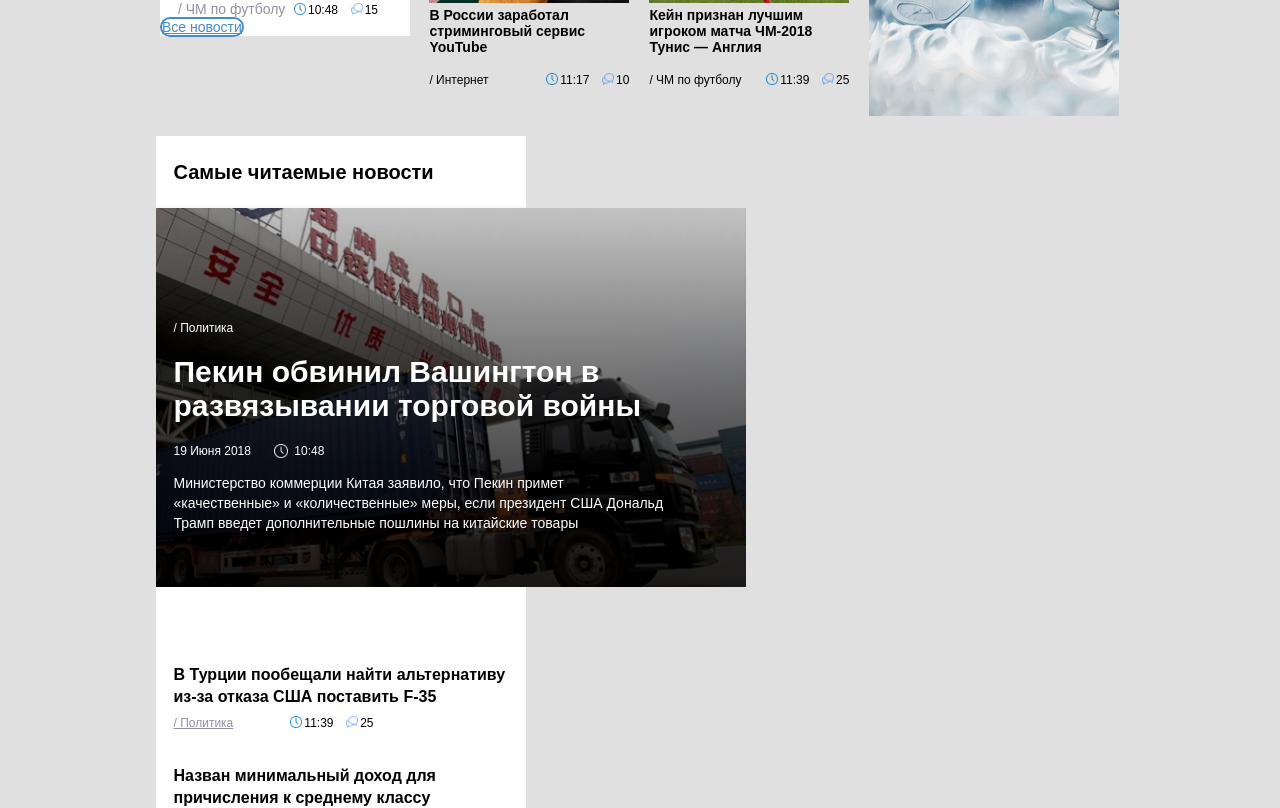
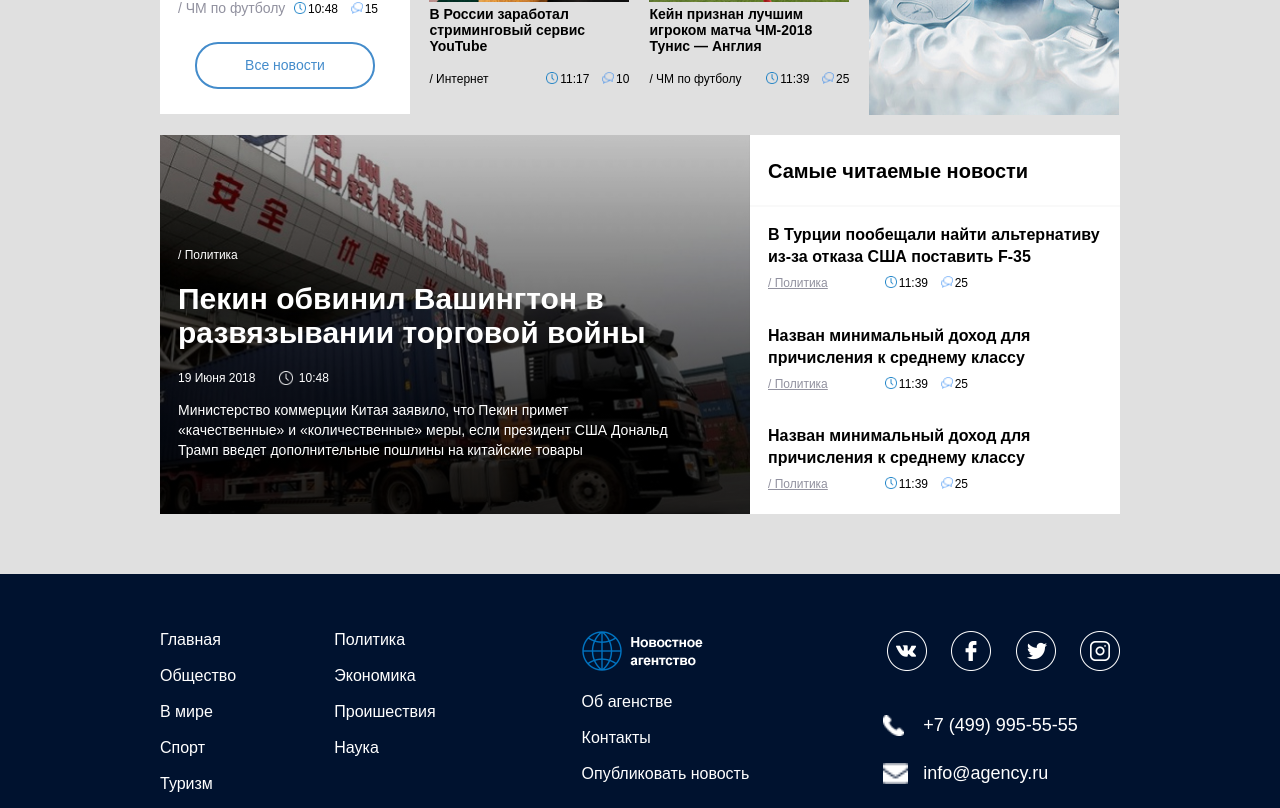
Before and after one commit to sib24bear/skillbox-homework, a plain HTML site: page web-layout-2.0/Homework 3/index.html in a window 1280 px wide. Shown: the part 960-1768 px from the top of the page. Drawn offline with Linux system fonts and the light colour scheme.

Commit message:
error correction  Homework 3 in 3-times

```diff
--- a/web-layout-2.0/Homework 3/index.html
+++ b/web-layout-2.0/Homework 3/index.html
@@ -19,14 +19,11 @@
       </div>
 
       <div class="fixed-container">
-        <div class="info-bar">
-          <a class="title-logo" href="#">
-            <img src="img/nav-logo.png" alt="globe-logo">
-          </a>
+        <a class="title-logo" href="#"></a>
 
         <a class="change-locate" href="#">Москва</a>
 
-          <time datetime="2019-06-19T12:30">19 июня, вторник
+        <time class="date-time" datetime="2019-06-19T12:30">19 июня, вторник
           <span class="time-icon">12:30</span>
         </time>
 
@@ -35,9 +32,8 @@
         <form id="searchForm" method="get" action="https://echo.htmlacademy.ru" enctype="text/plain" target="_blank">
           <input class="search-field" name="searchToSite" type="search" placeholder="Поиск по сайту">
 
-            <input class="search-btn" name="cursorPosition" type="submit" src="img/search.png" form="searchForm" aria-label="Поиск по сайту" alt="lens">
+          <input class="search-btn" name="cursorPosition" type="submit" form="searchForm" aria-label="Поиск по сайту">
         </form>
-        </div>
       </div>
 
       <nav class="fixed-container">
@@ -318,7 +314,7 @@
 
 
         <section class="top-news">
-          <h2 class="title-block">
+          <h2 class="title-block topnews-title">
             <a href="#">Самые читаемые новости</a>
           </h2>
 
@@ -344,7 +340,7 @@
               </footer>
           </article>
 
-          <ul class="news-list">
+          <ul class="news-list topnews-list">
             <li>
               <article class="top-news-item">
                 <h3>
@@ -441,9 +437,7 @@
         </nav>
 
         <div class="footer-about">
-            <a class="title-logo" href="#">
-              <img src="img/footer-logo.png" alt="globe-logo">
-            </a>
+            <a class="footer-logo" href="#"></a>
 
             <ul class="footer-menu-item">
                 <li>
@@ -463,26 +457,26 @@
         <div class="footer-contacts">
             <ul class="footer-social-item">
                 <li>
-                  <a class="footer-soc-btn" href="https://www.vk.com" aria-label="VK">.</a>
+                  <a class="footer-soc-btn vk" href="https://www.vk.com" aria-label="VK"></a>
                 </li>
 
                 <li>
-                  <a class="footer-soc-btn" href="https://www.facebook.com" aria-label="Facebook"</a>
+                  <a class="footer-soc-btn fb" href="https://www.facebook.com" aria-label="Facebook"></a>
                 </li>
 
                 <li>
-                  <a class="footer-soc-btn" href="https://www.twitter.com" aria-label="Twitter"></a>
+                  <a class="footer-soc-btn tw" href="https://www.twitter.com" aria-label="Twitter"></a>
                 </li>
 
                 <li>
-                  <a class="footer-nav-btn" href="https://www.instagram.com" aria-label="Instagram"></a>
+                  <a class="footer-soc-btn inst" href="https://www.instagram.com" aria-label="Instagram"></a>
                 </li>
               </ul>
 
               <div class="contacts-list">
-                <a href="tel:+74999955555">+7 (499) 995-55-55</a>
+                <a class="phone-icon" href="tel:+74999955555">+7 (499) 995-55-55</a>
 
-                <a href="mailto:info@agency.ru">info@agency.ru</a>
+                <a class="envelope-icon" href="mailto:info@agency.ru">info@agency.ru</a>
               </div>
           </div>
       </div>
--- a/web-layout-2.0/Homework 3/styles.css
+++ b/web-layout-2.0/Homework 3/styles.css
@@ -3,10 +3,11 @@ body {
 	margin: 0;
 	padding: 0;
 	min-width: 1000px;
-	font-family: Arial;
+	font-family: Arial, sans-serif;
 }
 
 main {
+	padding-bottom: 60px;
 	padding-top: 20px;
 	background-color: #f9f9f9;
 	background-image:linear-gradient(to bottom, rgba(0, 0, 0, 0.2) 0%, rgba(0, 0, 0, 0.1) 1%)
@@ -46,23 +47,23 @@ time {
   float:right;
 }
 
-.info-bar {
-	display: inline-block;
-	vertical-align: middle;
-	width: 100%;
-	margin-top: 40px;
-}
-
 .title-logo {
   display: inline-block;
+	width: 121px;
+	height: 40px;
+	margin-top: 40px;
 	margin-right: 40px;
+	background-image: url('img/nav-logo.png');
+	background-repeat: no-repeat;
 }
 
 .change-locate {
 	display: inline-block;
 	vertical-align: top;
+	margin-top: 50px;
 	margin-right: 20px;
-	padding: 12px 12px 3px 0;
+	padding-right: 12px;
+	padding-bottom: 3px;
 	text-decoration: none;
 	border-bottom: 2px dashed #448ccb;
 	font-size: 16px;
@@ -75,8 +76,7 @@ time {
 .date-time {
 	display: inline-block;
 	vertical-align: top;
-	margin: 0 20px;
-	padding: 12px 0;
+	margin: 50px 20px 0 20px;
 	font-size: 16px;
 	color: #91919f;
 	background: #fff;
@@ -91,7 +91,9 @@ time {
 }
 
 .weather {
-	margin-left: 20px;
+	display: inline-block;
+	vertical-align: top;
+	margin: 50px 20px 0 20px;
 	padding-left: 30px;
 	background-image: url('img/cloudy.png');
 	background-repeat: no-repeat;
@@ -101,6 +103,7 @@ time {
 #searchForm {
 	position: relative;
 	float:right;
+	margin-top: 35px;
 }
 
 .search-field {
@@ -119,7 +122,17 @@ time {
 	position: absolute;
 	top: 35%;
 	left: 90%;
+	width: 16px;
+	height: 16px;
+	padding-left: 16px;
 	outline:none;
+	border: none;
+	color: #ebebeb;
+	background-color: #ebebeb;
+	background-image: url('img/search.png');
+	background-repeat: no-repeat;
+	background-size: contain;
+	cursor: pointer;
 }
 
 .head-menu-item {
@@ -246,17 +259,19 @@ time {
 }
 
 .all-news-btn {
-	width: 150px;
-	height: 45px;
-	margin-top: 30px;
-	margin-bottom: 25px;
+	display: inline-block;
+	text-align: center;
+	width: 176px;
+	height: 43px;
+	line-height: 43px;
+	margin: 25px 0 25px 35px;
 	border: 2px solid #448ccb;
-	border-radius: 22.5px;
+	border-radius: 23px;
+	text-decoration: none;
 	font-size: 14px;
 	color: #448ccb;
 	background-color: inherit;
 	cursor: pointer;
-	outline: none;
 }
 
 .main-news {
@@ -363,12 +378,22 @@ img {
 	margin-bottom: 20px;
 }
 
+.top-news {
+	display: inline-block;
+	vertical-align: top;
+	background-color: #fff;
+}
+
+.topnews-title {
+	width: 334px;
+	float: right;
+}
+
 .title-top-news {
 	display: inline-block;
-	vertical-align: top;
+	float: left;
 	width: 490px;
 	padding: 110px 82px 40px 18px;
-	margin-bottom: 60px;
 	background-image:linear-gradient(to top, rgba(0, 0, 0, 0.7) 0%, rgba(0, 0, 0, 0.1) 100%), url('img/top-news-pic.jpg');
 	background-repeat: no-repeat;
 	background-size: cover;
@@ -401,12 +426,9 @@ p {
 	color: #fff;
 }
 
-.top-news {
-	display: inline-block;
-	vertical-align: top;
+.topnews-list {
 	width: 370px;
-	margin-left: -4.5px;
-	background-color: #fff;
+	float: right;
 }
 
 .top-news-item {
@@ -473,14 +495,13 @@ li {
 	width: 33%;
 }
 
-.footer-about
-.title-logo {
+.footer-logo {
+  display: inline-block;
+	width: 121px;
+	height: 40px;
 	margin-left: 100px;
-}
-
-.footer-about
-.title-logo a {
-	color: #fff;
+	background-image: url('img/footer-logo.png');
+	background-repeat: no-repeat;
 }
 
 .footer-about
@@ -514,6 +535,32 @@ li {
 	margin-left: 20px;
 }
 
+.footer-soc-btn:first-child {
+	display: inline-block;
+	width: 40px;
+	height: 40px;
+}
+
+.fb {
+	background-image: url('img/fb-logo.png');
+	background-repeat: no-repeat;
+}
+
+.vk {
+	background-image: url('img/vk-logo.png');
+	background-repeat: no-repeat;
+}
+
+.tw {
+	background-image: url('img/tw-logo.png');
+	background-repeat: no-repeat;
+}
+
+.inst {
+	background-image: url('img/inst-logo.png');
+	background-repeat: no-repeat;
+}
+
 .contacts-list {
 	display: inline-block;
 	text-align: left;
@@ -530,9 +577,18 @@ a {
 	color: #fff;
 }
 
-.contacts-list
-img {
-	margin-right: 20px;
+.phone-icon {
+	padding-left: 40px;
+	background-image: url('img/call-answer.png');
+	background-repeat: no-repeat;
+	background-size: contain;
+}
+
+.envelope-icon {
+	padding-left: 40px;
+	background-image: url('img/envelope.png');
+	background-repeat: no-repeat;
+	background-size: contain;
 }
 
 .footer-container:after {
```
Lines whose indentation alone changed are shown as unchanged.
